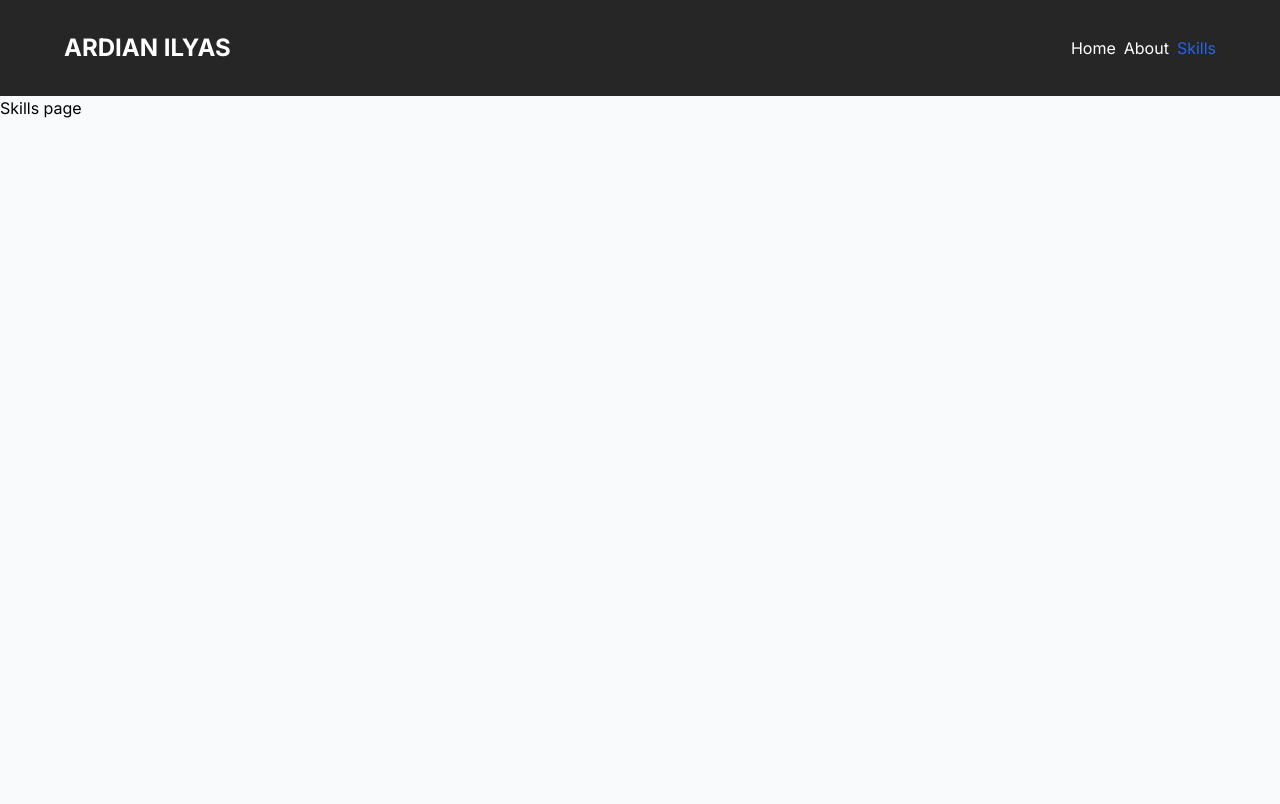
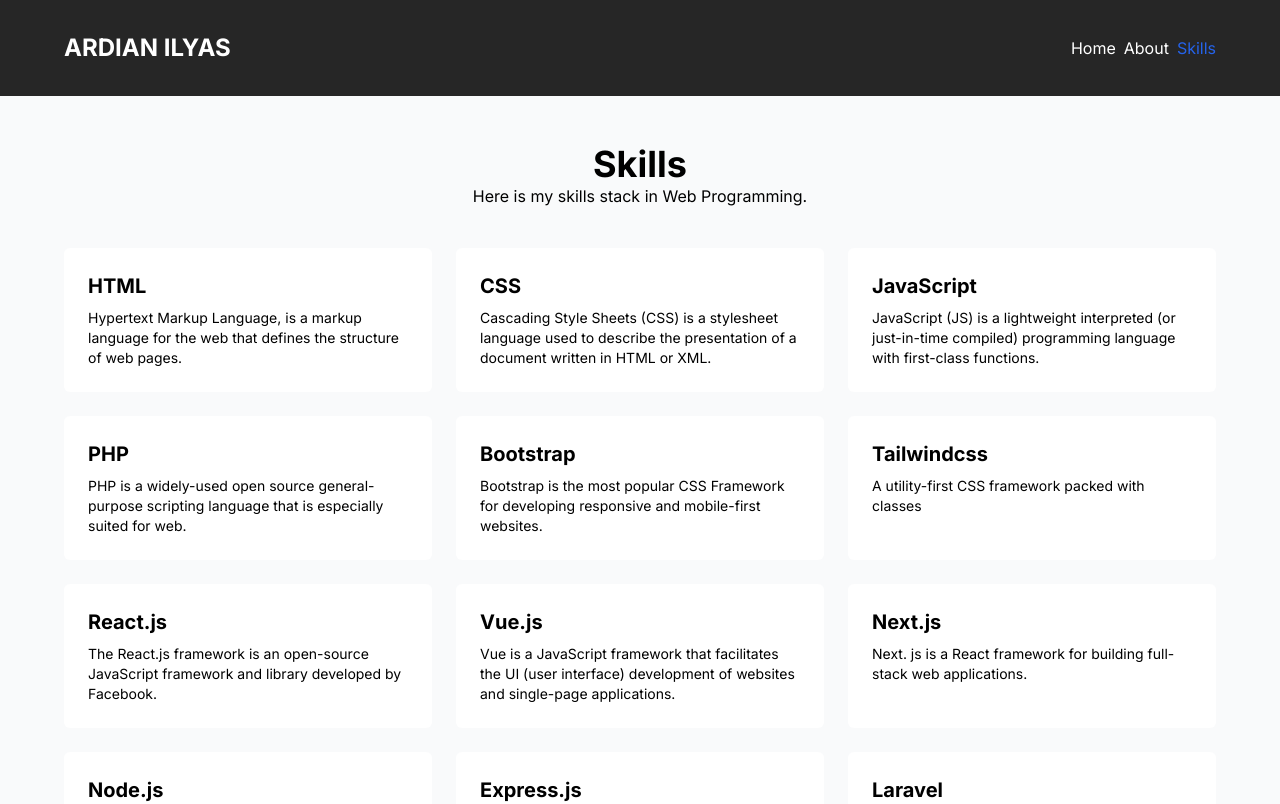
Before and after one commit to ardianilyas/ardian, a Next.js app: page /skills in a window 1280 px wide. Shown: the top 804 px of the page. Built offline with nearby package versions, Linux system fonts and the light colour scheme.

Commit message:
update skills page

```diff
--- a/src/app/skills/page.js
+++ b/src/app/skills/page.js
@@ -1,7 +1,24 @@
-import React from 'react'
+import Image from 'next/image'
+import next from '../../../public/next.svg'
+
+import skills from '../../skills.json'
 
 export default function Skills() {
   return (
-    <div>Skills page</div>
+    <div className="container mt-12">
+      <h1 className='text-4xl font-bold text-center'>Skills</h1>
+      <p className='text-center mb-2'>Here is my skills stack in Web Programming.</p>
+
+      <div className='grid grid-cols-1 md:grid-cols-2 lg:grid-cols-3 gap-6 my-10'>
+        {skills.map((skill, index) => {
+          return (
+            <div key={index} className='bg-white p-6 rounded-md hover:shadow-md cursor-pointer'>
+              <h1 className='font-bold text-xl'>{skill.name}</h1>
+              <p className='mt-2 text-sm'>{skill.desc}</p>
+            </div>
+          )
+        })}
+      </div>
+    </div>
   )
 }
```
